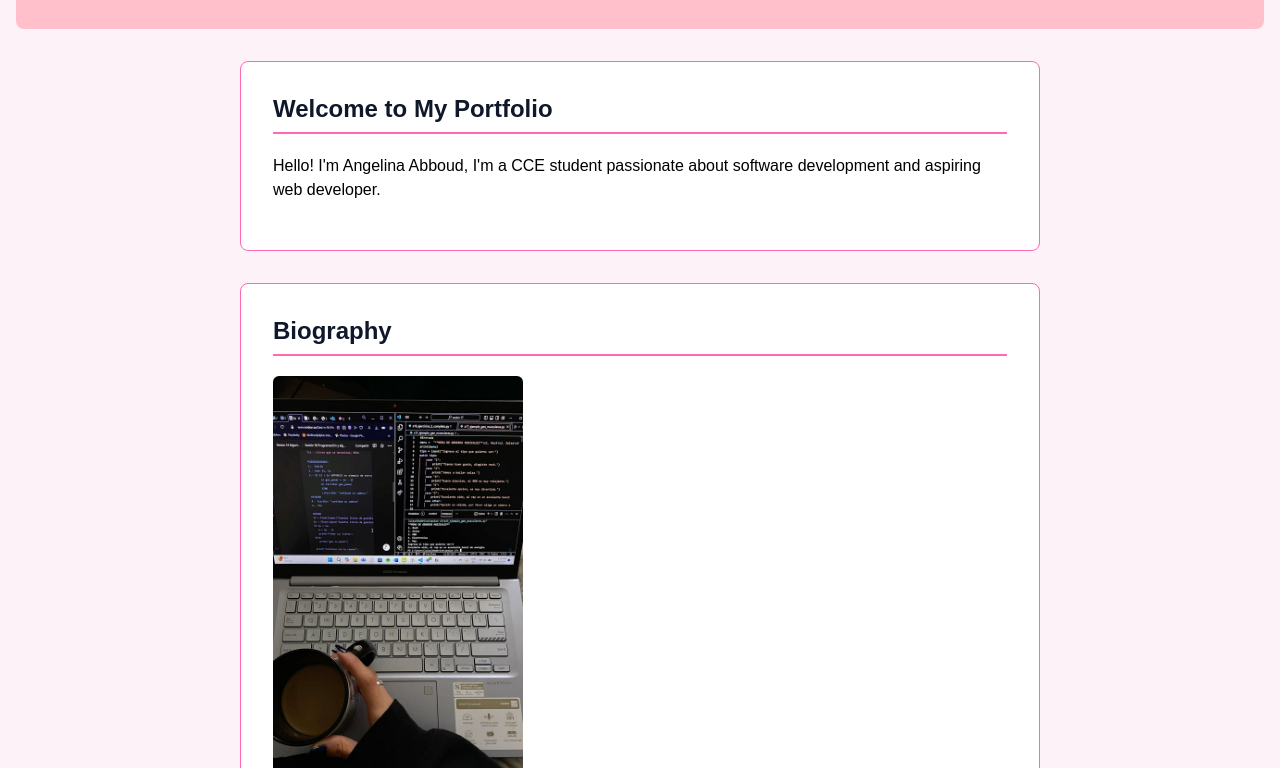
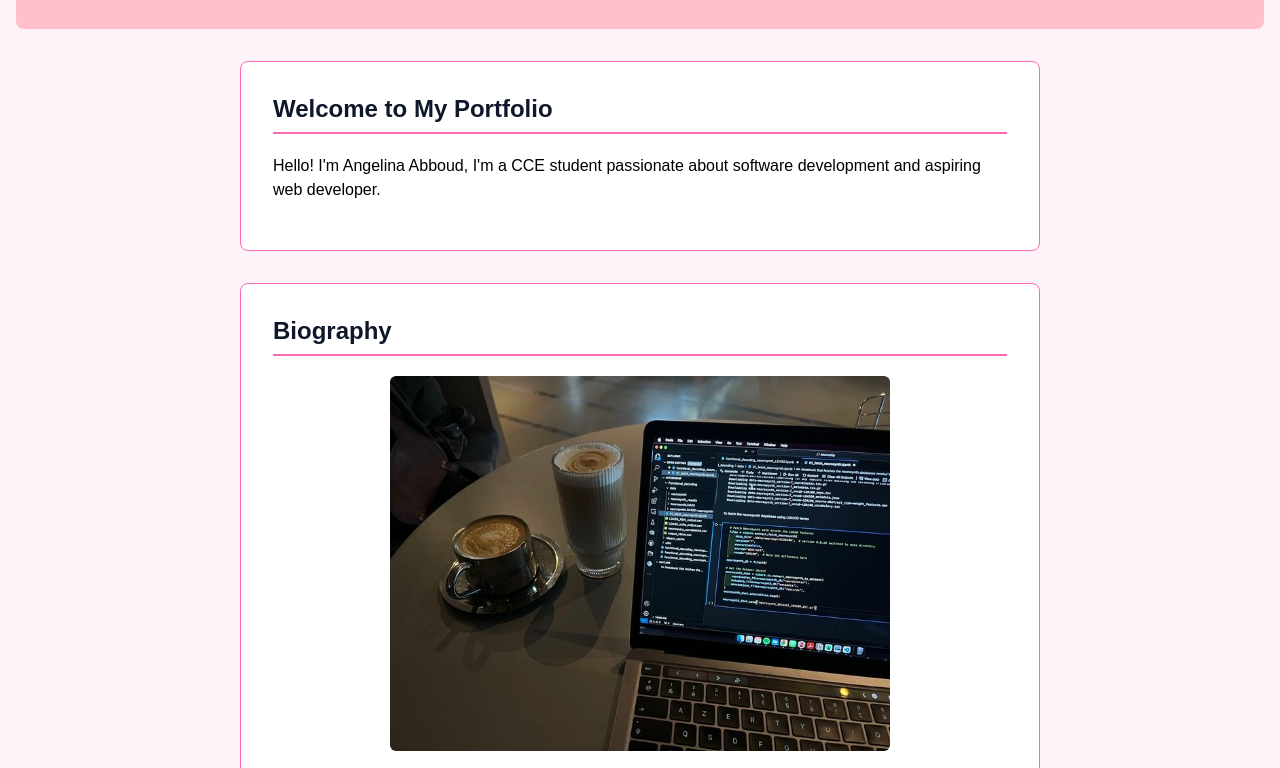
Before and after one commit to Angelina-usj/webdev, a plain HTML site: page About Me/index.html in a window 1280 px wide. Shown: the part 149-917 px from the top of the page. Drawn offline with Linux system fonts and the light colour scheme.

Commit message:
Image changes

```diff
--- a/About Me/css/styles.css
+++ b/About Me/css/styles.css
@@ -76,6 +76,8 @@ section > p {
 
 section > img {
     display : block;
+    margin-left: auto;
+    margin-right: auto;
     max-width: 100%;
     border-radius: 6px;
     margin-bottom: 1.25rem;
--- a/About Me/index.html
+++ b/About Me/index.html
@@ -29,7 +29,7 @@
     <section id="bio">
       <h2>Biography</h2>
 
-      <img src="images/my-image.jpg" alt="An image of Angelina Abboud" width="250">
+      <img src="Images/photo.jfif" alt="An image of a girl coding on her laptop with a cup of coffee next to her on the table." width="500">
       <p>Hello! I'm a 4th year CCE student at ESIB-USJ, this year i have chosen to go into the Software Engineering option. I enjoy solving problems, learning new technologies, and bringing creative ideas to life on the web.</p>
       <p>I am a passionate aspiring web developer based in the city. My journey into tech began when I became curious about how websites are built behind the scenes. Over the past few months, I have been diving deep into web fundamentals, learning the core building blocks of the internet starting with semantic HTML5 and clean code structure.</p>
     </section>
```
Also changed, not shown: About Me/images/photo.jfif (added), 1 other file.
